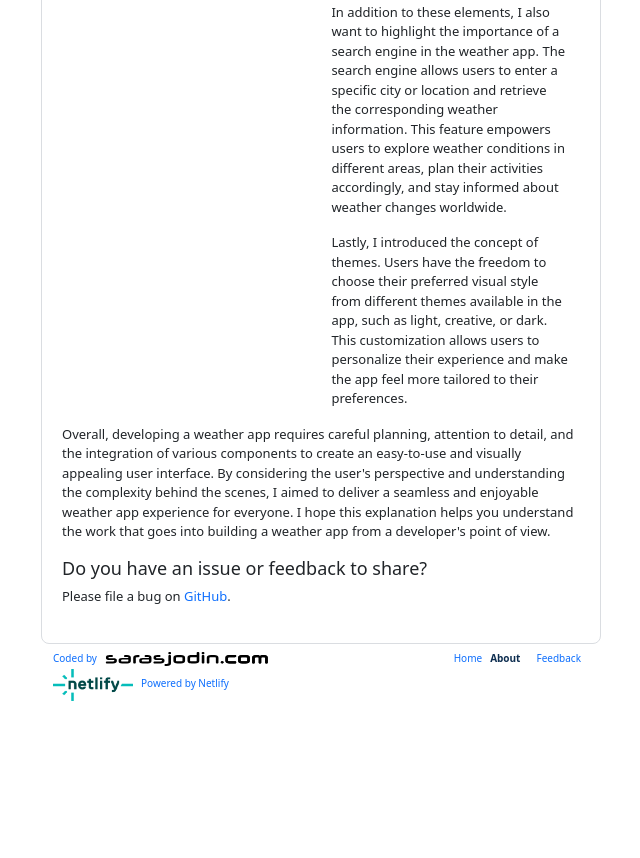
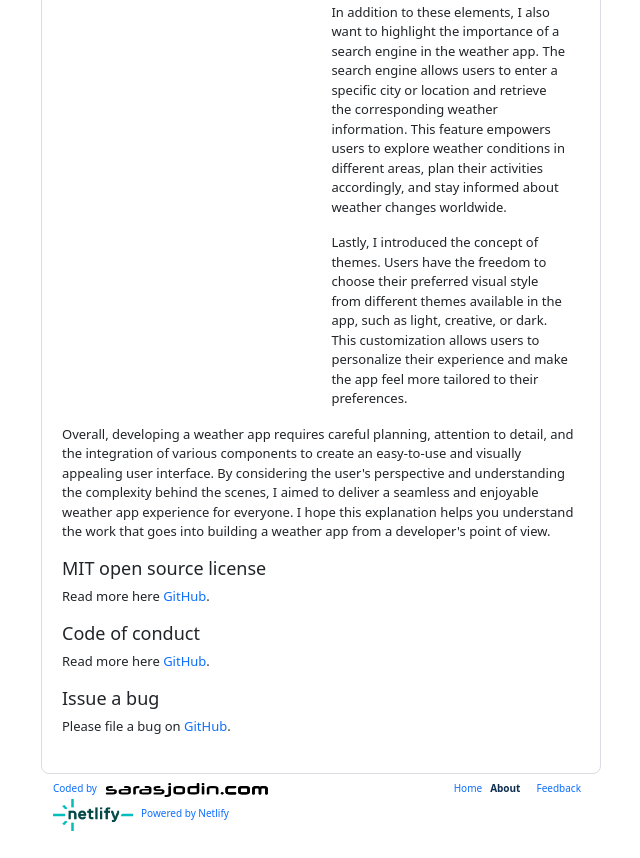
Before and after one commit to sarasjodin/MyWeatherApp, a plain HTML site: page about.html in a window 1280 px wide. Shown: the part 1474-2332 px from the top of the page, without its empty margins (319-959 px from the left). Before the commit the page ends 2202 px from the top, so only its background shows below. Drawn offline with nearby package versions, Linux system fonts and the light colour scheme; a web font is replaced by a local one.

Commit message:
Open source license links added to about page

```diff
--- a/about.html
+++ b/about.html
@@ -175,8 +175,16 @@
                 I hope this explanation helps you understand the work that goes into building a weather app from a
                 developer's point of
                 view.</p>
-            <h2>Do you have an issue or feedback to share?</h2>
-            <p>Please file a bug on <a href="https://github.com/sarasjodin/MyWeatherApp/blob/master/CODE_OF_CONDUCT.md"
+
+            <h2>MIT open source license</h2>
+            <p>Read more here <a href="https://github.com/sarasjodin/MyWeatherApp/blob/master/CODE_OF_CONDUCT.md"
+                    target="_blank">GitHub</a>.</p>
+            <h2>Code of conduct</h2>
+            <p>Read more here <a href="https://github.com/sarasjodin/MyWeatherApp/blob/master/CODE_OF_CONDUCT.md"
+                    target="_blank">GitHub</a>.</p>
+            <h2>Issue a bug</h2>
+            <p>Please file a bug on <a
+                    href="https://github.com/sarasjodin/MyWeatherApp/tree/master/.github/ISSUE_TEMPLATE"
                     target="_blank">GitHub</a>.</p>
 
         </section>
```
